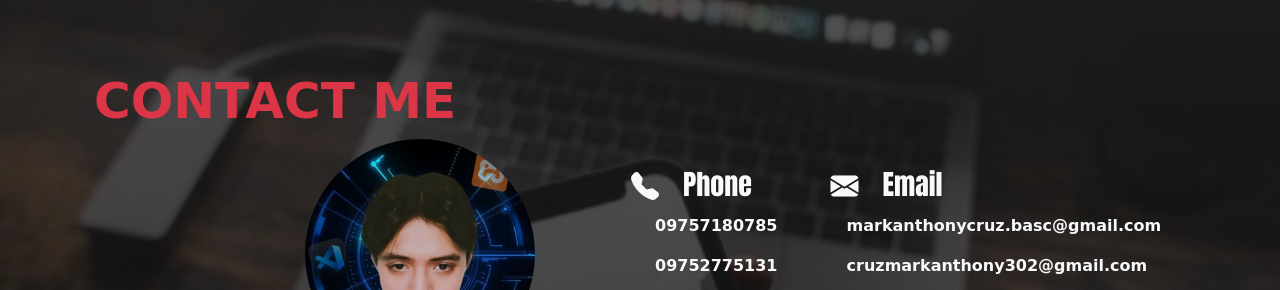
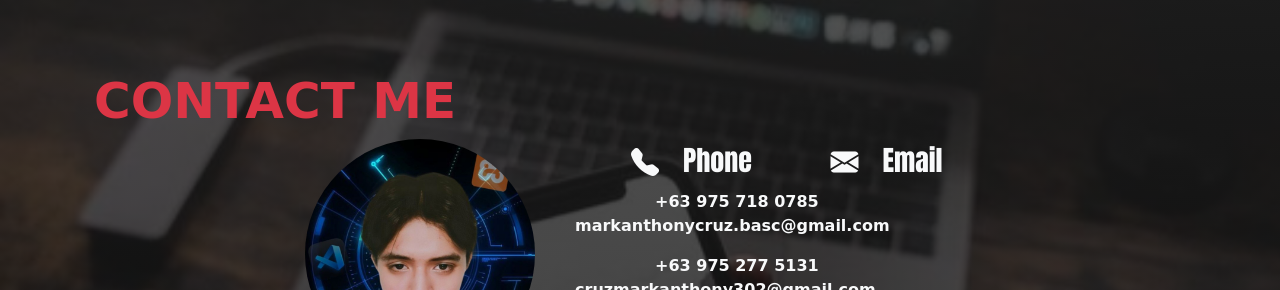
Before and after one commit to imnotmarkk/cruzmark.github.io, a plain HTML site: page index.html in a window 1280 px wide. Shown: the part 3512-3802 px from the top of the page. Drawn offline with nearby package versions, Linux system fonts and the light colour scheme.

Commit message:
Update index.html

```diff
--- a/index.html
+++ b/index.html
@@ -254,11 +254,11 @@
                     </h3>
                     <div class="title-description">
                       <p>
-                        <b class="px-5 ms-5 d-block d-md-inline">09757180785</b>
+                        <b class="px-5 ms-5 d-block d-md-inline">+63 975 718 0785</b>
                         <b class="ms-3 d-block d-md-inline">markanthonycruz.basc@gmail.com</b>
                       </p>
                       <p>
-                        <b class="px-5 ms-5 d-block d-md-inline">09752775131</b>
+                        <b class="px-5 ms-5 d-block d-md-inline">+63 975 277 5131</b>
                         <b class="ms-3 d-block d-md-inline">cruzmarkanthony302@gmail.com</b>
                       </p>
                       <div class="icon text-center">
```
